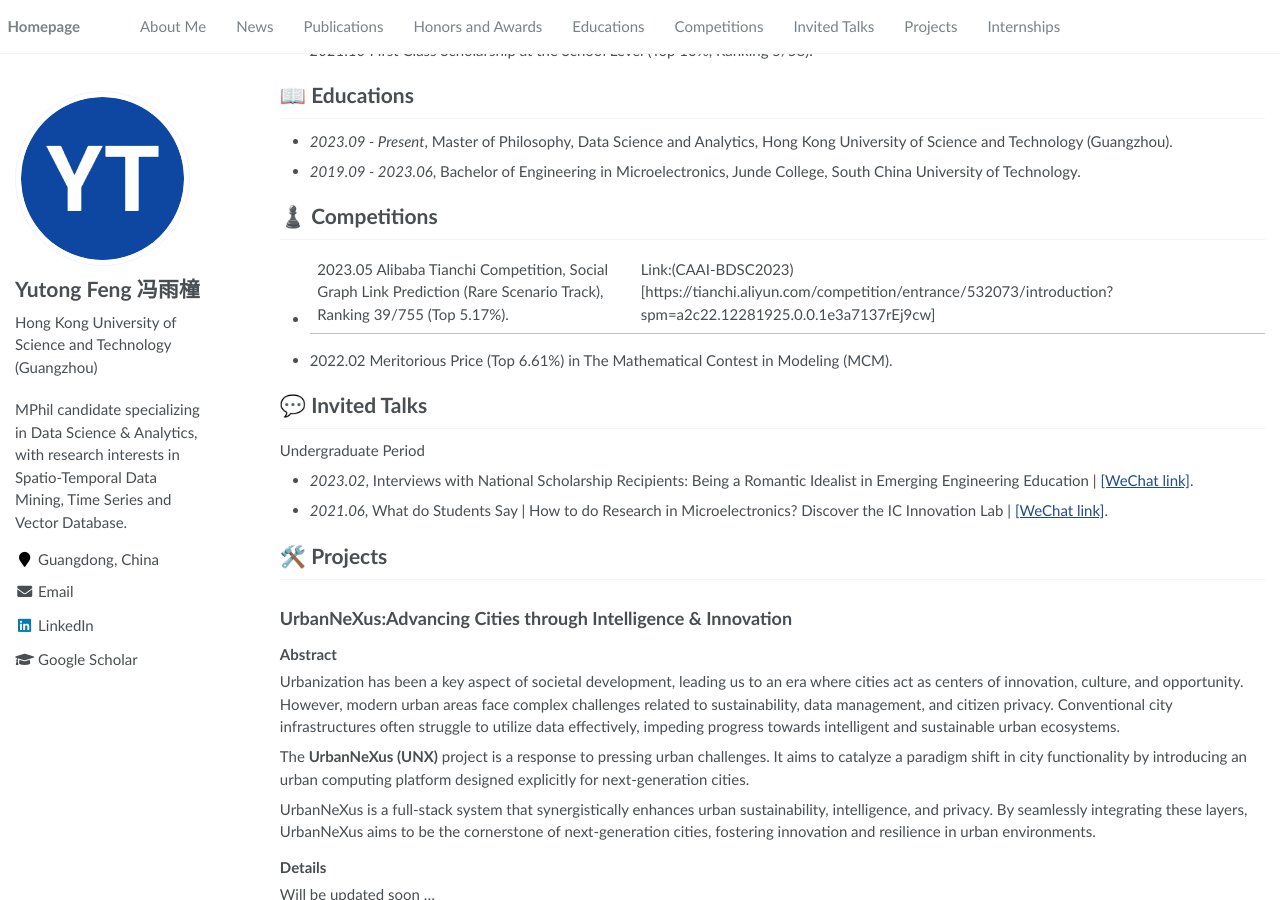
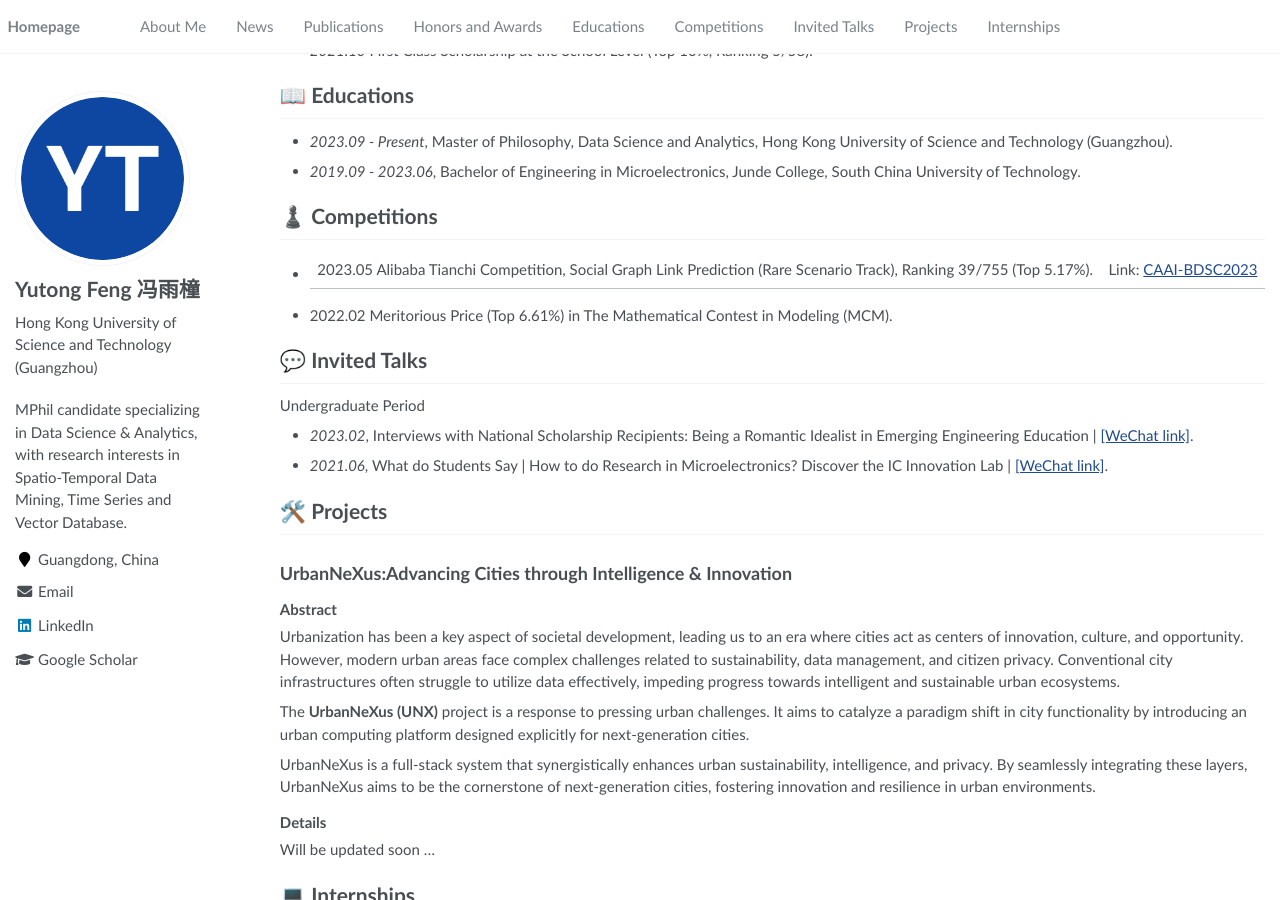
Before and after one commit to Yutong-Feng/yutong-feng.github.io, a Jekyll site: the page built from _pages/about.md, in a window 1280 px wide and 900 px high, scrolled down 1609 px. Built offline with Jekyll 4.4.1, drawn with Linux system fonts in a browser that asks for light colours.

Commit message:
fix some bugs.

```diff
--- a/_data/navigation.yml
+++ b/_data/navigation.yml
@@ -16,7 +16,7 @@ main:
     url: "/#-educations"
 
   - title: "Competitions"
-    url: "/#-competitions"
+    url: "/#competitions"
 
   - title: "Invited Talks"
     url: "/#-invited-talks"
--- a/_layouts/default.html
+++ b/_layouts/default.html
@@ -4,6 +4,7 @@ layout: compress
 
 <!doctype html>
 <html lang="en" class="no-js">
+
 <head>
   {% include head.html %}
   {% include head/custom.html %}
@@ -30,4 +33,5 @@ layout: compress
   {% include scripts.html %}
 
 </body>
+
 </html>
--- a/_pages/about.md
+++ b/_pages/about.md
@@ -86,7 +86,7 @@ Yutong Feng
 - *2019.09 - 2023.06*, Bachelor of Engineering in Microelectronics, Junde College, South China University of Technology.
 
 # ♟️ Competitions
-- 2023.05 Alibaba Tianchi Competition, Social Graph Link Prediction (Rare Scenario Track), Ranking 39/755 (Top 5.17%). | Link:(CAAI-BDSC2023)[https://tianchi.aliyun.com/competition/entrance/532073/introduction?spm=a2c22.12281925.0.0.1e3a7137rEj9cw]
+- 2023.05 Alibaba Tianchi Competition, Social Graph Link Prediction (Rare Scenario Track), Ranking 39/755 (Top 5.17%). | Link: [CAAI-BDSC2023](https://tianchi.aliyun.com/competition/entrance/532073/introduction?spm=a2c22.12281925.0.0.1e3a7137rEj9cw)
 - 2022.02 Meritorious Price (Top 6.61%) in The Mathematical Contest in Modeling (MCM).
 
 # 💬 Invited Talks
```
Also changed, not shown: other parts of _layouts/default.html (+3 -1 lines). Lines whose indentation alone changed are shown as unchanged.
